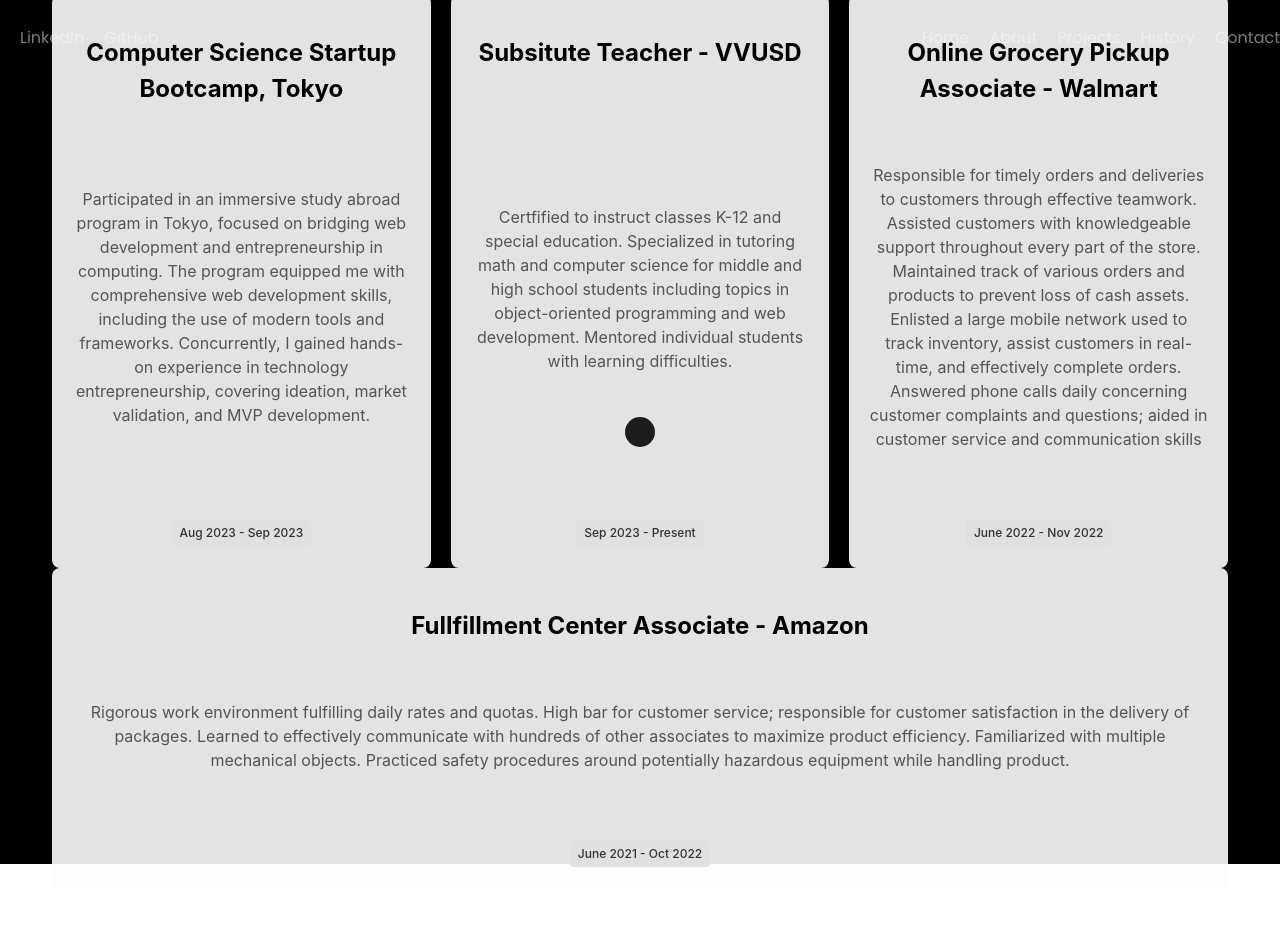
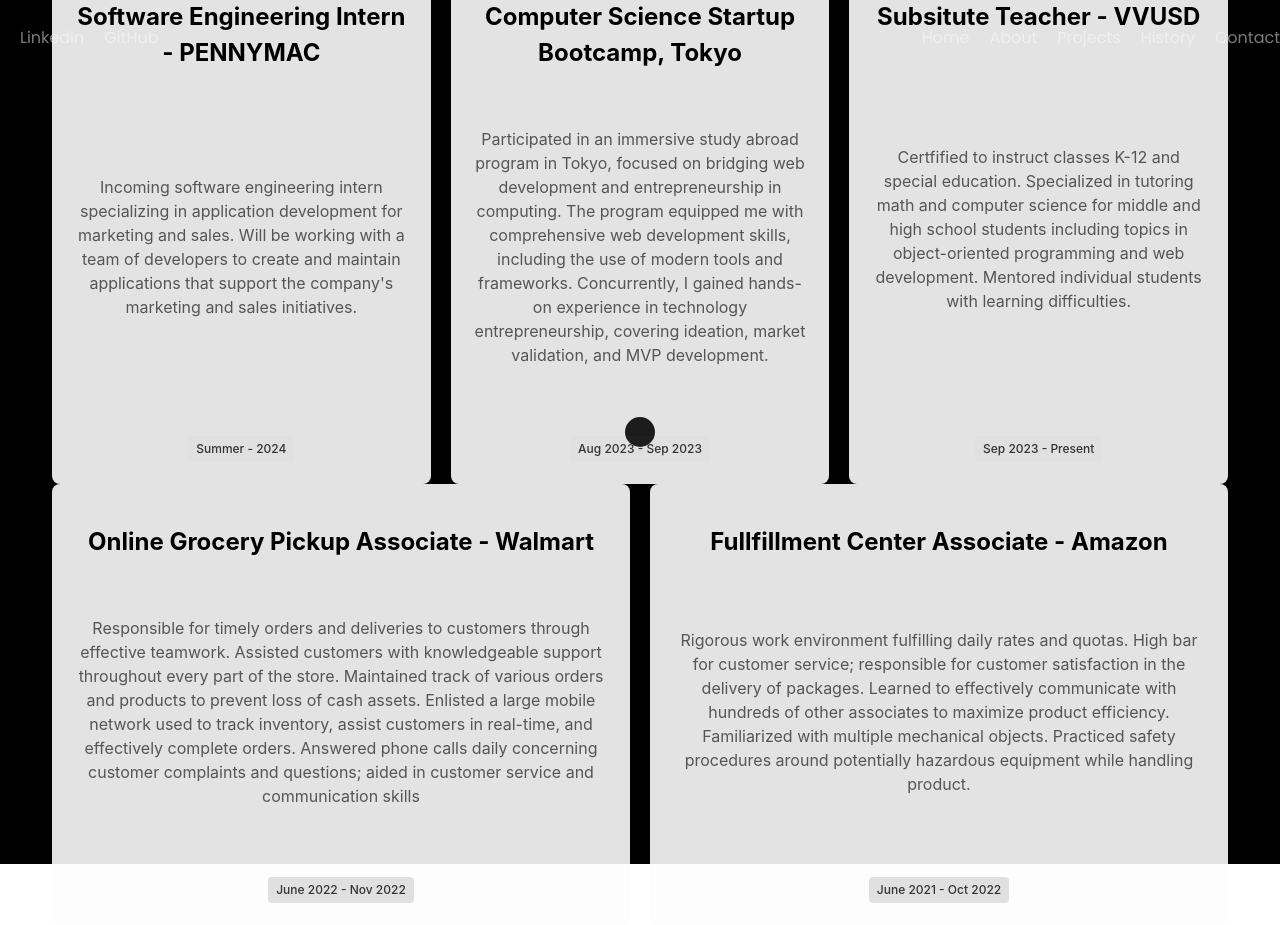
Before and after one commit to jgonz671/Personal-Portolio, a React (Vite) app: page /history in a window 1280 px wide. Before the commit the page ends 889 px from the top, so only its background shows below. Built offline with nearby package versions, Linux system fonts and the light colour scheme.

Commit message:
adding my internship this summer

```diff
--- a/src/routes/History.jsx
+++ b/src/routes/History.jsx
@@ -9,6 +9,11 @@
   }, []);
 
   const histories = [
+    {
+      title: "Software Engineering Intern - PENNYMAC",
+      description: "Incoming software engineering intern specializing in application development for marketing and sales. Will be working with a team of developers to create and maintain applications that support the company's marketing and sales initiatives.",
+      dates: ["Summer", "2024"],
+    },
     {
       title: "Computer Science Startup Bootcamp, Tokyo",
       description: "Participated in an immersive study abroad program in Tokyo, focused on bridging web development and entrepreneurship in computing. The program equipped me with comprehensive web development skills, including the use of modern tools and frameworks. Concurrently, I gained hands-on experience in technology entrepreneurship, covering ideation, market validation, and MVP development.",
```
